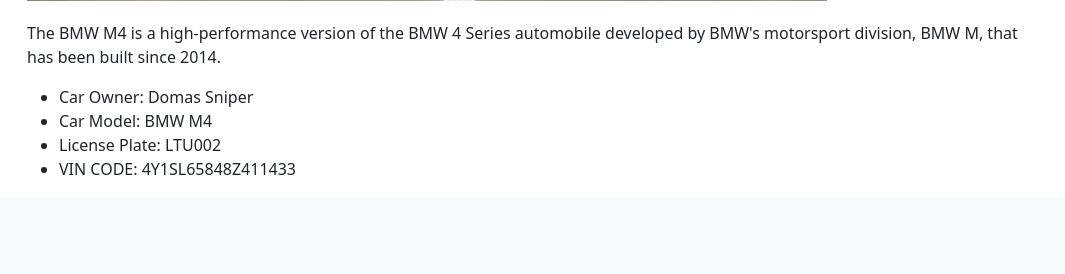
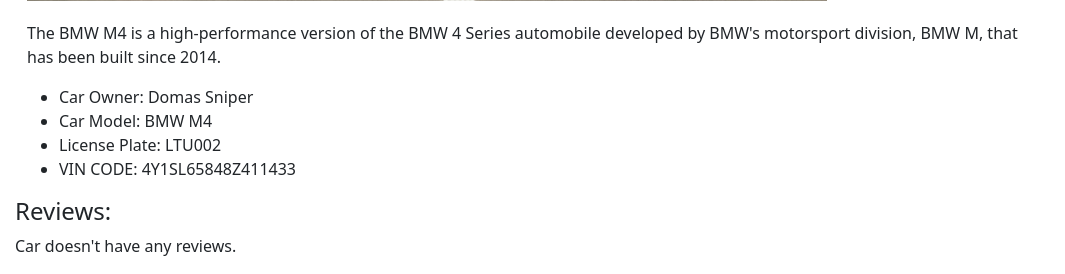
Before and after one commit to ckuly/personal-car-service, a Django app: page /car_service/cars/2 in a window 1280 px wide. Shown: the part 617-891 px from the top of the page, without its empty margins (0-1065 px from the left). Before the commit the page ends 792 px from the top, so only its background shows below. Run offline with Django 5.2, Linux system fonts and the light colour scheme; data comes from the database, SQL or seed files in the repository; both versions use the stored data as it was after the commit; some libraries are stand-ins or nearby versions.

Commit message:
Review system

```diff
--- a/car_service/admin.py
+++ b/car_service/admin.py
@@ -1,5 +1,5 @@
 from django.contrib import admin
-from .models import Car, CarModel, Order, Service, OrderService
+from .models import Car, CarModel, Order, Service, OrderService, CarReview
 
 
 class OrderServiceInline(admin.TabularInline):
@@ -42,7 +42,10 @@ class OrderServiceAdmin(admin.ModelAdmin):
     list_display = ('order', 'service', 'quantity', 'total_price')
     list_editable = ('service', 'quantity')
 
+class CarReviewAdmin(admin.ModelAdmin):
+    list_display = ('car', 'date_created', 'reviewer', 'content')
 
+admin.site.register(CarReview, CarReviewAdmin)
 admin.site.register(Car, CarAdmin)
 admin.site.register(CarModel, CarModelAdmin)
 admin.site.register(Order, OrderAdmin)
--- a/car_service/models.py
+++ b/car_service/models.py
@@ -114,3 +114,15 @@ class OrderService(models.Model):
 
     def __str__(self):
         return f"{self.service.name} {self.order.id}"
+
+
+class CarReview(models.Model):
+    car = models.ForeignKey('Car', on_delete=models.SET_NULL, null=True, blank=True)
+    reviewer = models.ForeignKey(User, on_delete=models.SET_NULL, null=True, blank=True)
+    date_created = models.DateTimeField(auto_now_add=True)
+    content = models.TextField('Review', max_length=2000)
+
+    class Meta:
+        verbose_name = "Review"
+        verbose_name_plural = 'Reviews'
+        ordering = ['-date_created']
--- a/car_service/templates/base.html
+++ b/car_service/templates/base.html
@@ -54,6 +54,13 @@
         </form>
     </div>
 </nav>
+{% if messages %}
+    {% for message in messages %}
+        <div class="alert alert-{% if message.tags == 'error' %}danger{% elif message.tags == 'info' %}success{% endif %}" role="alert">
+                {{ message }}
+        </div>
+    {% endfor %}
+{% endif %}
 <div class="col-sm-10 ">
     {% block content %}
     {% endblock %}
--- a/car_service/templates/car.html
+++ b/car_service/templates/car.html
@@ -34,4 +34,14 @@
     </ul>
     {% endif %}
 </div>
+  <h4>Reviews:</h4>
+  {% if car.carreview_set.all %}
+    {% for review in car.carreview_set.all %}
+      <hr>
+      <strong>{{ review.reviewer }}</strong>, <em>{{ review.date_created}}</em>
+      <p>{{ review.content }}</p>
+    {% endfor %}
+  {% else %}
+    <p>Car doesn't have any reviews.</p>
+  {% endif %}
 {% endblock %}
```
Also changed, not shown: car_service/migrations/0012_carreview.py (added), db.sqlite3.
